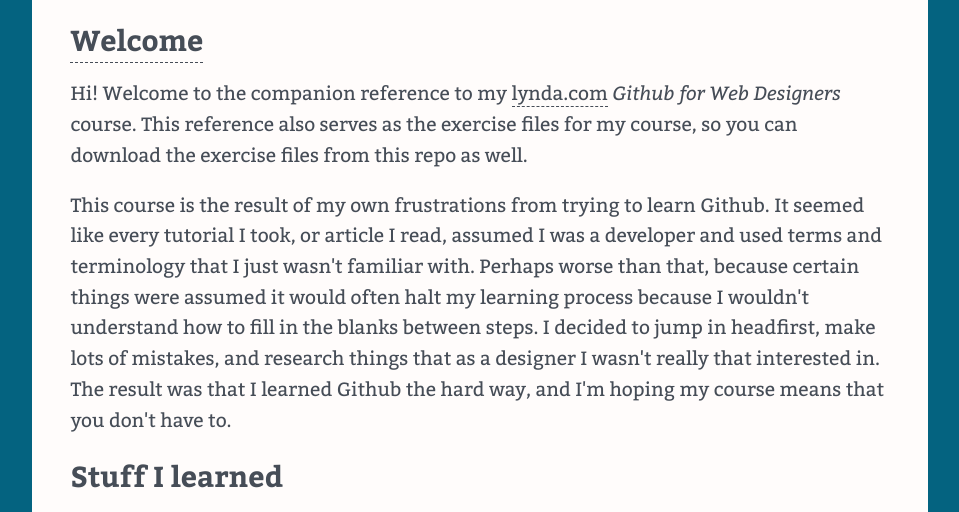
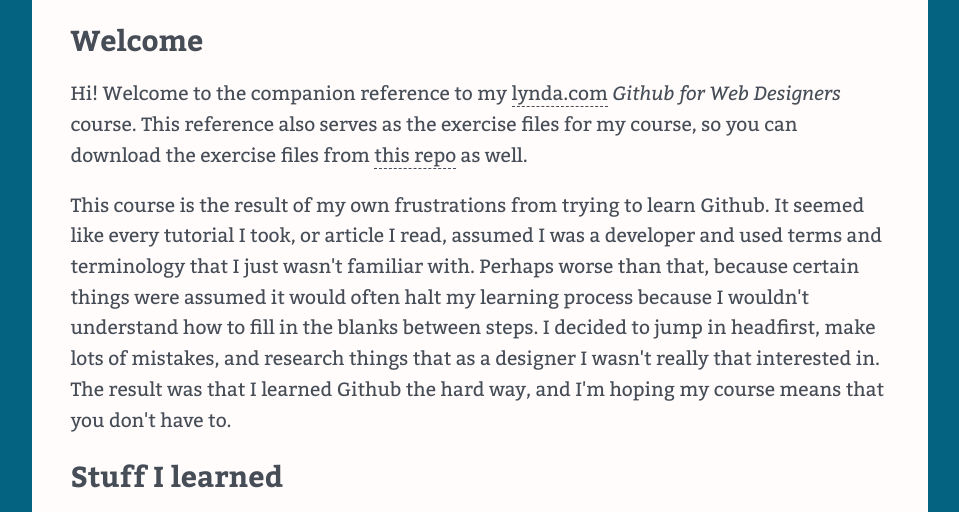
Before and after one commit to AAguilar819/github-for-web-designers, a plain HTML site: page index.html in a window 1280 px wide. Shown: the part 229-741 px from the top of the page, without its empty margins (160-1119 px from the left). Drawn offline with nearby package versions, Linux system fonts and the light colour scheme.

Commit message:
Added title

```diff
--- a/index.html
+++ b/index.html
@@ -29,9 +29,9 @@
     </ul>
   </nav>
   <main>
-    <h2><a href="https://github.com/AAguilar819/github-for-web-designers">Welcome</a></h2>
+    <h2>Welcome</h2>
     <p>Hi! Welcome to the companion reference to my <a href="http://www.lynda.com" title="lynda.com">lynda.com</a> <em>Github for Web Designers</em> course. This reference also serves as the exercise files for my course, so you can download the exercise
-      files from this repo as well.</p>
+      files from <a href="https://github.com/AAguilar819/github-for-web-designers.git" title="companion repo for github desktop lesson">this repo</a> as well.</p>
     <p>This course is the result of my own frustrations from trying to learn Github. It seemed like every tutorial I took, or article I read, assumed I was a developer and used terms and terminology that I just wasn't familiar with. Perhaps worse than that,
       because certain things were assumed it would often halt my learning process because I wouldn't understand how to fill in the blanks between steps. I decided to jump in headfirst, make lots of mistakes, and research things that as a designer I wasn't
       really that interested in. The result was that I learned Github the hard way, and I'm hoping my course means that you don't have to.</p>
```
